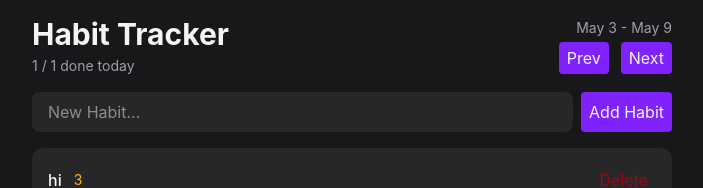
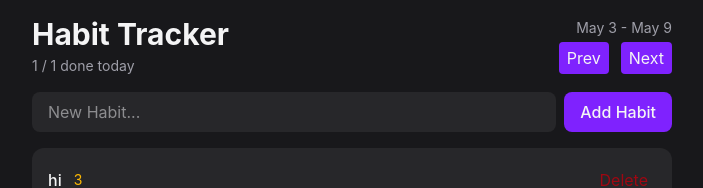
Before and after one commit to Adris3/habit_tracker, a React (Vite) app: page / in a window 1280 px wide. Shown: the top 188 px of the page, without its empty margins (288-991 px from the left). Built offline with nearby package versions, Linux system fonts and the light colour scheme.

Commit message:
Styled Add Button to make it bigger

```diff
--- a/src/components/Button.tsx
+++ b/src/components/Button.tsx
@@ -1,4 +1,5 @@
 import type { ComponentProps } from "react";
+import { twMerge } from "tailwind-merge";
 
 type Variant = "primary" | "secondary" | "ghost-destructive";
 
@@ -9,11 +10,12 @@
 export function Button({variant = "primary", className, ...props}: ButtonProps) {
 
     return <button
-    {...props} className={
-    `${getVariantStyles(variant)}
-    transition-colors rounded px-2 py-1
-    disabled:opacity-30 disabled:cursor-not-allowed
-    ${className}`}
+    {...props} className={twMerge(
+            getVariantStyles(variant),
+            "transition-colors rounded px-2 py-1 disabled:opacity-30 disabled:cursor-not-allowed",
+            className
+        )
+    }
     />
 }
 
--- a/src/components/Habitform.tsx
+++ b/src/components/Habitform.tsx
@@ -4,6 +4,6 @@
     return <form className="flex gap-2">
         <input className="flex-1 rounded-lg bg-zinc-800 px-4 py-2 outline-none focus-visible:ring-2 focus-visible:ring-violet-500"
         placeholder="New Habit..."/>
-        <Button className="bg-red-500">Add Habit</Button>
+        <Button className="rounded-lg px-4 font-medium">Add Habit</Button>
     </form>;
 }
```
